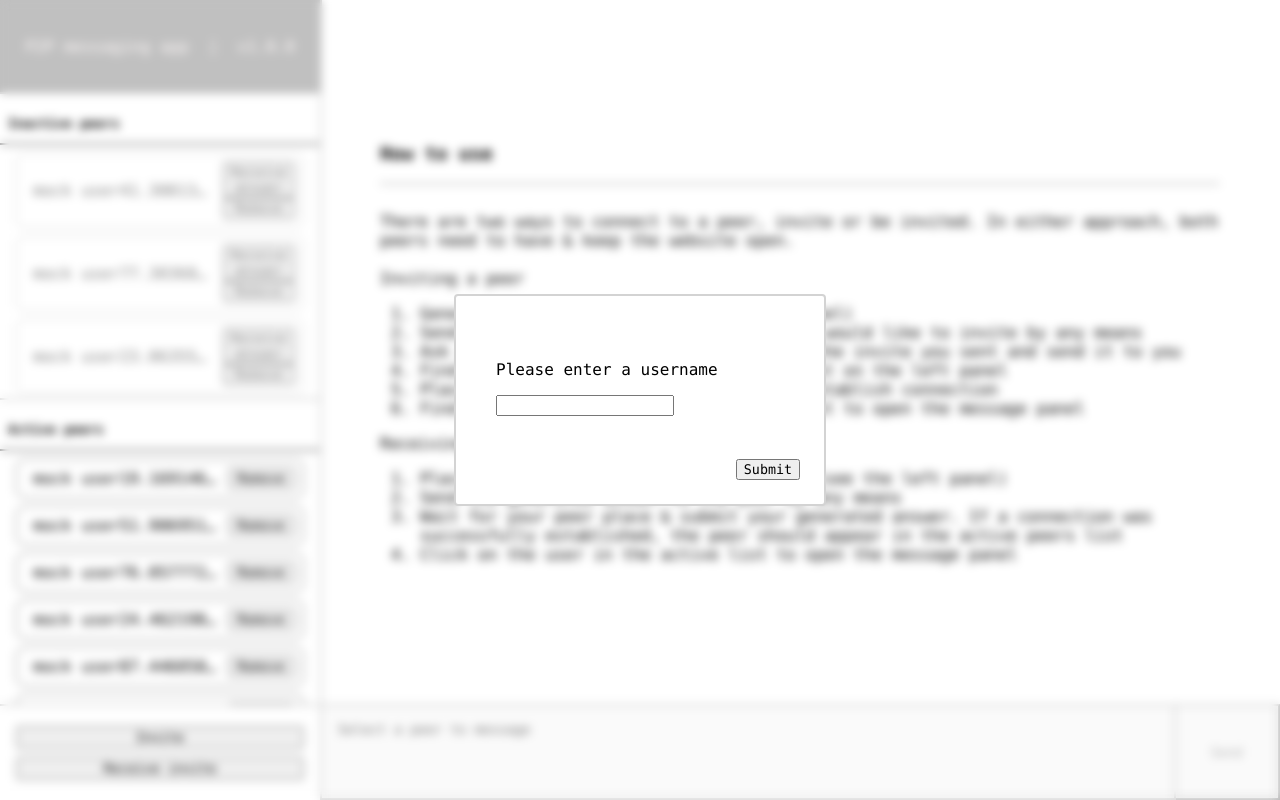
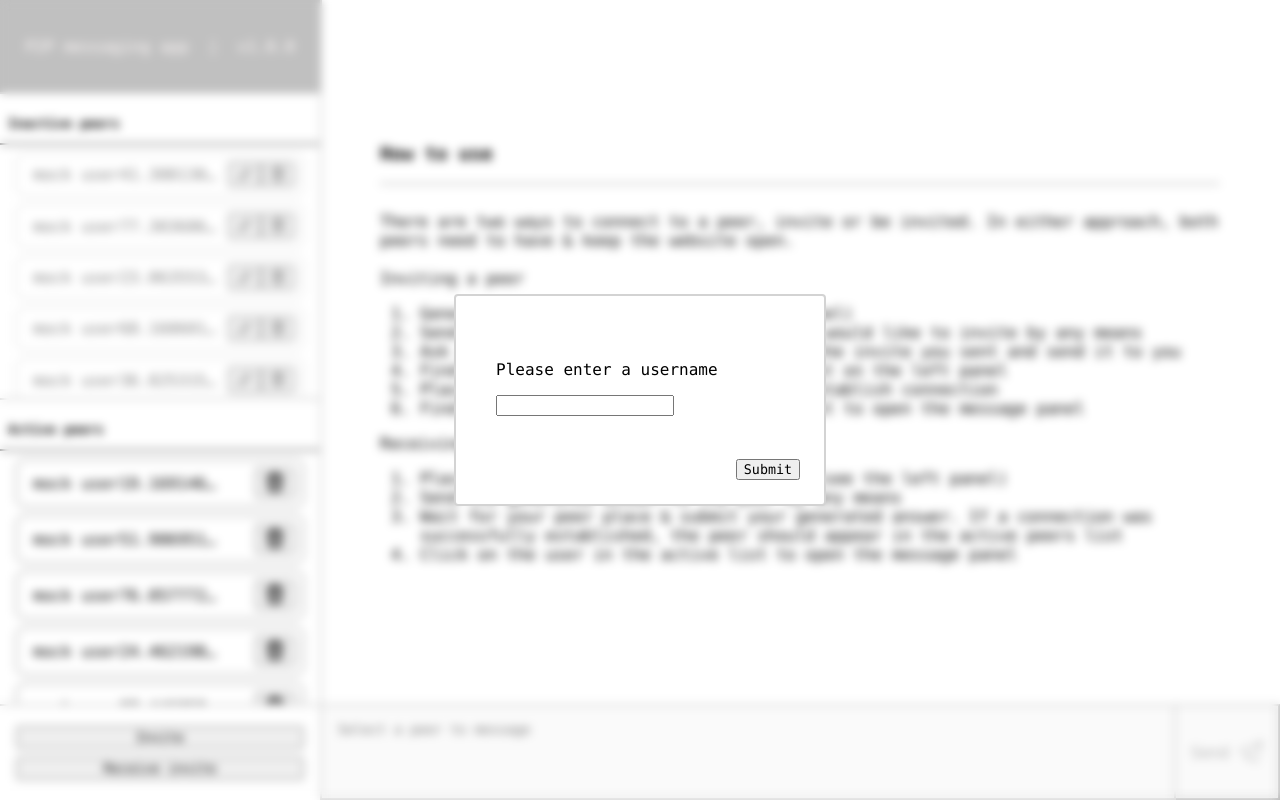
Before and after one commit to Grkmk/web-p2p-messaging, a React (Create React App) app: page / in a window 1280 px wide. Built offline with nearby package versions, Linux system fonts and the light colour scheme.

Commit message:
add icons

```diff
--- a/src/components/Connections.module.scss
+++ b/src/components/Connections.module.scss
@@ -45,10 +45,6 @@
         margin: auto 8px;
     }
 
-    button {
-        width: 100%;
-    }
-
     &:hover {
         background-color: lightgray;
         cursor: pointer;
@@ -56,6 +52,16 @@
 
     &:first-child {
         margin-top: 8px;
+    }
+}
+
+.buttonContainer {
+    display: flex;
+    align-items: center;
+    justify-content: flex-end;
+
+    * {
+        height: 100%;
     }
 }
 
--- a/src/components/Connections.tsx
+++ b/src/components/Connections.tsx
@@ -2,6 +2,7 @@ import styles from './Connections.module.scss'
 import { Peer } from 'connection'
 import classnames from 'classnames'
 import { ReceiveAnswerModal } from './ReceiveAnswerModal'
+import { TrashIcon } from './icons/TrashIcon'
 
 interface Props {
     peers: Peer[]
@@ -40,10 +41,11 @@ export function Connections({ peers, onSelectPeer, getPeer, onRemovePeer, select
         return (
             <div key={peer.id} onClick={handlePeerClick(peer)} className={className}>
                 <p>{peer.username}</p>
-                <div>
+                <div className={styles.buttonContainer}>
                     <ReceiveAnswerModal getPeer={getPeer} />
-                    {/* TODO: replace text with remove icon */}
-                    <button onClick={handleRemovePeer(peer)}>Remove</button>
+                    <button onClick={handleRemovePeer(peer)}>
+                        <TrashIcon />
+                    </button>
                 </div>
             </div>
         )
@@ -57,8 +59,11 @@ export function Connections({ peers, onSelectPeer, getPeer, onRemovePeer, select
         return (
             <div key={peer.id} onClick={handlePeerClick(peer)} className={className}>
                 <p>{peer.username}</p>
-                {/* TODO: replace text with remove icon */}
-                <button onClick={handleRemovePeer(peer)}>Remove</button>
+                <div className={styles.buttonContainer}>
+                    <button onClick={handleRemovePeer(peer)}>
+                        <TrashIcon />
+                    </button>
+                </div>
             </div>
         )
     }
--- a/src/components/MessagePanel.module.scss
+++ b/src/components/MessagePanel.module.scss
@@ -110,4 +110,14 @@
 .sendButton {
     width: 120px;
     border-left: none;
+    display: flex;
+    align-items: center;
+    justify-content: space-evenly;
+    font-size: 16px;
+
+    svg {
+        display: inline;
+        width: unset;
+        height: unset;
+    }
 }
--- a/src/components/MessagePanel.tsx
+++ b/src/components/MessagePanel.tsx
@@ -2,6 +2,7 @@ import React from 'react'
 import { Peer, sendMessage } from 'connection'
 import styles from './MessagePanel.module.scss'
 import { Instructions } from './Instructions'
+import { PaperPlaneIcon } from './icons/PaperPlaneIcon'
 
 interface Props {
     peer?: Peer | null
@@ -30,7 +31,8 @@ export function MessagePanel({ peer, onSendMessage, showInstructionsWithWelcome
                     onChange={v => setHasMessage(!!v.target.value)}
                 />
                 <button type="submit" disabled={disabled || !hasMessage} className={styles.sendButton}>
-                    Send
+                    <p>Send</p>
+                    <PaperPlaneIcon />
                 </button>
             </form>
         </div>
--- a/src/components/ReceiveAnswerModal.tsx
+++ b/src/components/ReceiveAnswerModal.tsx
@@ -1,6 +1,7 @@
 import styles from './ReceiveAnswerModal.module.scss'
 import { Peer, Signal, receiveAnswer } from 'connection'
 import { Modal } from './Modal'
+import { LinkIcon } from './icons/LinkIcon'
 
 interface Props {
     getPeer: (peerId: string) => Peer
@@ -17,7 +18,11 @@ export function ReceiveAnswerModal(props: Props) {
                         <textarea rows={10} className={styles.textarea} name="answer" />
                     </div>
                 )}
-                render={openModal => <button onClick={openModal}>Receive answer</button>}
+                render={openModal => (
+                    <button onClick={openModal}>
+                        <LinkIcon />
+                    </button>
+                )}
             />
         </form>
     )
--- /dev/null
+++ b/src/components/icons/Icon.module.scss
@@ -0,0 +1,6 @@
+.icon {
+    display: flex;
+    align-items: center;
+    justify-content: center;
+    width: 100%;
+}
--- /dev/null
+++ b/src/components/icons/LinkIcon.tsx
@@ -0,0 +1,27 @@
+import styles from './Icon.module.scss'
+
+export function LinkIcon() {
+    return (
+        <svg
+            className={styles.icon}
+            width="24"
+            height="24"
+            viewBox="0 0 24 24"
+            fill="none"
+            xmlns="http://www.w3.org/2000/svg"
+        >
+            <path
+                d="M14.8284 12L16.2426 13.4142L19.071 10.5858C20.6331 9.02365 20.6331 6.49099 19.071 4.9289C17.509 3.3668 14.9763 3.3668 13.4142 4.9289L10.5858 7.75732L12 9.17154L14.8284 6.34311C15.6095 5.56206 16.8758 5.56206 17.6568 6.34311C18.4379 7.12416 18.4379 8.39049 17.6568 9.17154L14.8284 12Z"
+                fill="currentColor"
+            />
+            <path
+                d="M12 14.8285L13.4142 16.2427L10.5858 19.0711C9.02372 20.6332 6.49106 20.6332 4.92896 19.0711C3.36686 17.509 3.36686 14.9764 4.92896 13.4143L7.75739 10.5858L9.1716 12L6.34317 14.8285C5.56212 15.6095 5.56212 16.8758 6.34317 17.6569C7.12422 18.4379 8.39055 18.4379 9.1716 17.6569L12 14.8285Z"
+                fill="currentColor"
+            />
+            <path
+                d="M14.8285 10.5857C15.219 10.1952 15.219 9.56199 14.8285 9.17147C14.4379 8.78094 13.8048 8.78094 13.4142 9.17147L9.1716 13.4141C8.78107 13.8046 8.78107 14.4378 9.1716 14.8283C9.56212 15.2188 10.1953 15.2188 10.5858 14.8283L14.8285 10.5857Z"
+                fill="currentColor"
+            />
+        </svg>
+    )
+}
--- /dev/null
+++ b/src/components/icons/PaperPlaneIcon.tsx
@@ -0,0 +1,21 @@
+import styles from './Icon.module.scss'
+
+export function PaperPlaneIcon() {
+    return (
+        <svg
+            className={styles.icon}
+            fill="currentColor"
+            height="24px"
+            width="24px"
+            version="1.1"
+            xmlns="http://www.w3.org/2000/svg"
+            viewBox="0 0 512 512"
+        >
+            <g stroke-width="0" />
+            <g stroke-linecap="round" stroke-linejoin="round" />
+            <g>
+                <path d="M508.645,18.449c-2.929-2.704-7.133-3.51-10.826-2.085L6.715,204.446c-3.541,1.356-6.066,4.515-6.607,8.264 c-0.541,3.75,0.985,7.496,3.995,9.796l152.127,116.747c-0.004,0.116-0.575,0.224-0.575,0.342v83.592 c0,3.851,2.663,7.393,6.061,9.213c1.541,0.827,3.51,1.236,5.199,1.236c2.026,0,4.181-0.593,5.931-1.756l56.12-37.367 l130.369,99.669c1.848,1.413,4.099,2.149,6.365,2.149c1.087,0,2.186-0.169,3.248-0.516c3.27-1.066,5.811-3.672,6.786-6.974 L511.571,29.082C512.698,25.271,511.563,21.148,508.645,18.449z M170.506,321.508c-0.385,0.36-0.7,0.763-1.019,1.163 L31.659,217.272L456.525,54.557L170.506,321.508z M176.552,403.661v-48.454l33.852,25.887L176.552,403.661z M359.996,468.354 l-121.63-93.012c-1.263-1.77-2.975-3.029-4.883-3.733l-47.29-36.163L480.392,60.86L359.996,468.354z" />
+            </g>
+        </svg>
+    )
+}
--- /dev/null
+++ b/src/components/icons/TrashIcon.tsx
@@ -0,0 +1,23 @@
+import styles from './Icon.module.scss'
+
+export function TrashIcon() {
+    return (
+        <svg
+            className={styles.icon}
+            width="24"
+            height="24"
+            viewBox="0 0 24 24"
+            fill="none"
+            xmlns="http://www.w3.org/2000/svg"
+        >
+            <path
+                fill-rule="evenodd"
+                clip-rule="evenodd"
+                d="M17 5V4C17 2.89543 16.1046 2 15 2H9C7.89543 2 7 2.89543 7 4V5H4C3.44772 5 3 5.44772 3 6C3 6.55228 3.44772 7 4 7H5V18C5 19.6569 6.34315 21 8 21H16C17.6569 21 19 19.6569 19 18V7H20C20.5523 7 21 6.55228 21 6C21 5.44772 20.5523 5 20 5H17ZM15 4H9V5H15V4ZM17 7H7V18C7 18.5523 7.44772 19 8 19H16C16.5523 19 17 18.5523 17 18V7Z"
+                fill="currentColor"
+            />
+            <path d="M9 9H11V17H9V9Z" fill="currentColor" />
+            <path d="M13 9H15V17H13V9Z" fill="currentColor" />
+        </svg>
+    )
+}
```
